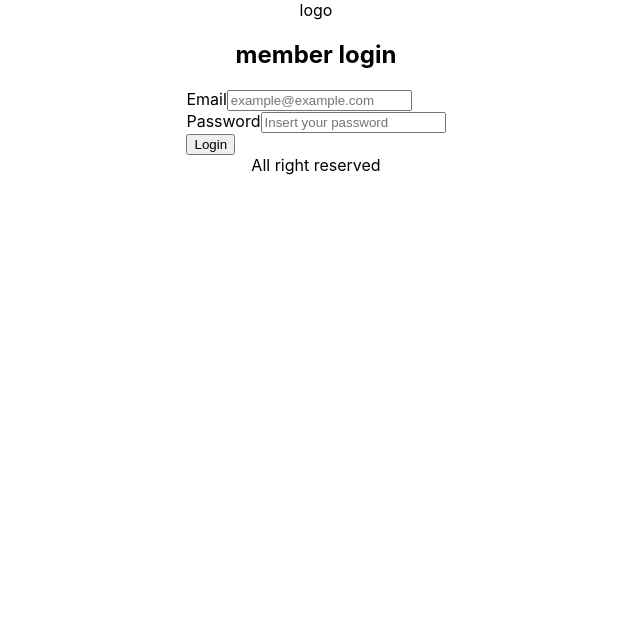
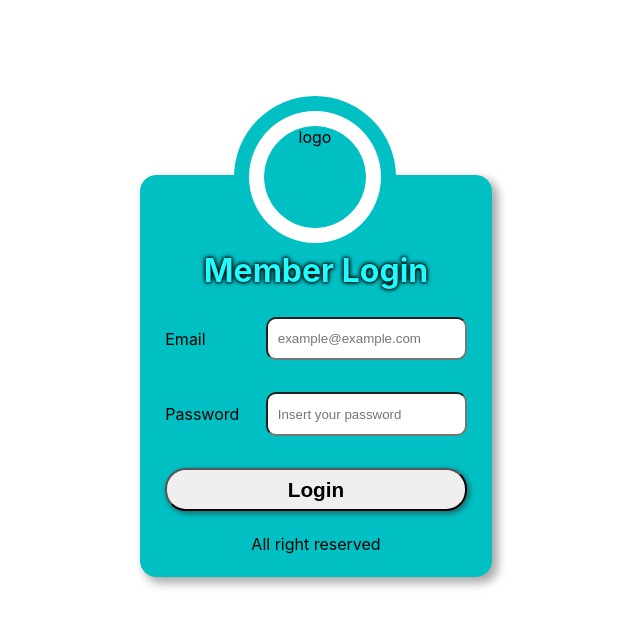
Before and after one commit to simonmontaggioni/tuten-test-react, a React (Create React App) app: page / in a window 1280 px wide. Shown: the top 626 px of the page, without its empty margins (324-964 px from the left). Built offline with nearby package versions, Linux system fonts and the light colour scheme.

Commit message:
style: Set the Logit page layout, set the styles to LoginBox component

```diff
--- a/src/components/LoginBox/LoginBox.css
+++ b/src/components/LoginBox/LoginBox.css
@@ -1,6 +1,82 @@
+.login-box,
+.login-box * {
+  --tuten-color-light: #1ffbff;
+  --tuten-color: #00c0c3;
+  --tuten-color-dark: #177476;
+}
+
 .login-box {
+  grid-column: 3/8;
+  display: grid;
+  justify-content: center;
+  grid-template-rows: 1fr 3fr 1fr;
+  width: 350px;
+  height: 400px;
+  border: 1px solid var(--tuten-color);
+  background-color: var(--tuten-color);
+  border-radius: 1em;
+  box-shadow: 5px 5px 10px 1px darkgray;
+  position: relative;
+}
+
+.logo {
+  position: absolute;
+  width: 100px;
+  height: 100px;
+  border-radius: 50%;
+  text-align: center;
+  top: -50px;
+  right: 125px;
+  border: 1px solid var(--tuten-color);
+  background-color: var(--tuten-color);
+  box-shadow: 0px 0px 0px 15px white, 0px 0px 0px 30px var(--tuten-color);
+}
+
+.login-title {
+  color: var(--tuten-color-light);
+  font-weight: bolder;
+  font-size: 2em;
+  margin-top: 25%;
+  text-transform: capitalize;
+  text-align: center;
+  text-shadow: 0px 0px 2px black, 0px 0px 4px black, 0px 0px 5px black;
+}
+
+.login-form {
+  display: grid;
+  grid-template-rows: repeat(3, 1fr);
+  gap: 2em 10px;
+}
+
+.input-wrapper {
+  display: grid;
+  grid-template-columns: 2fr 4fr;
+}
+
+.input-label {
   display: flex;
+  align-items: center;
+}
+
+.input-field {
+  border-radius: 10px;
+  padding: 10px;
+}
+
+.login-button {
+  border-radius: 1em;
+  box-shadow: 2px 2px 5px 1px var(--tuten-color-dark);
+  font-size: 1.3em;
+  font-weight: bolder;
+}
+
+.login-button:hover {
+  background-color: var(--tuten-color-light);
+  cursor: pointer;
+}
+
+.login-footer {
+  display: flex;
+  align-items: center;
   justify-content: center;
-  align-items: center;
-  flex-direction: column;
 }
--- a/src/components/LoginBox/LoginBox.jsx
+++ b/src/components/LoginBox/LoginBox.jsx
@@ -25,7 +25,7 @@ const LoginBox = (props) => {
     <div className="login-box">
       <div className="logo">logo</div>
       <h2 className="login-title">member login</h2>
-      <form action="" onSubmit={handleSubmit}>
+      <form className="login-form" action="" onSubmit={handleSubmit}>
         <div className="input-wrapper">
           <label className="input-label" htmlFor="email">
             Email
--- /dev/null
+++ b/src/pages/Login.css
@@ -0,0 +1,14 @@
+.login {
+  display: grid;
+  grid-template-columns: auto;
+  grid-template-rows: auto;
+  height: 100vh;
+  justify-content: center;
+  align-items: center;
+}
+
+.notification {
+  padding: 1.5em 0em;
+  width: 100%;
+  text-align: center;
+}
--- a/src/pages/Login.jsx
+++ b/src/pages/Login.jsx
@@ -3,6 +3,8 @@ import { validationRequest } from "../redux/actions/ActionCreators";
 import { Redirect } from "react-router-dom";
 
 import LoginBox from "../components/LoginBox/LoginBox";
+
+import "./Login.css";
 
 const Login = (props) => {
   const handleLoginRequest = (email, password, event) => {
@@ -11,15 +13,17 @@ const Login = (props) => {
     props.validationRequest(email, password);
   };
   return (
-    <div>
+    <div className="login">
       {props.token.value ? (
         <Redirect to="/bookings" />
       ) : (
         <div>
           <LoginBox handleLoginRequest={handleLoginRequest}></LoginBox>
-          {props.token.isLoading
-            ? "Loading..."
-            : props.token.errorMessage || null}
+          <div className="notification">
+            {props.token.isLoading
+              ? "Loading..."
+              : props.token.errorMessage || null}
+          </div>
         </div>
       )}
     </div>
```
